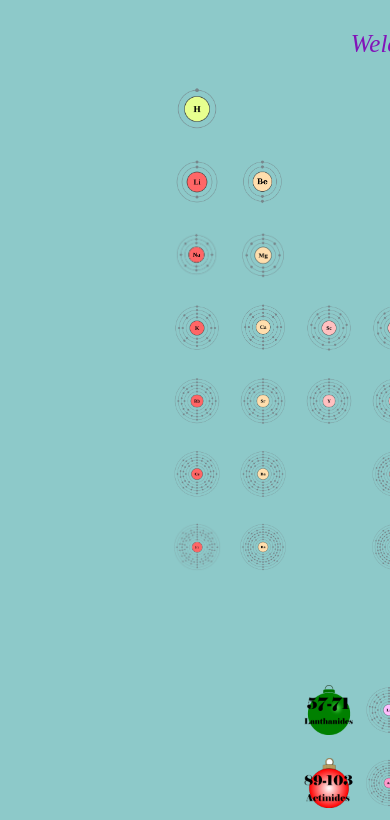
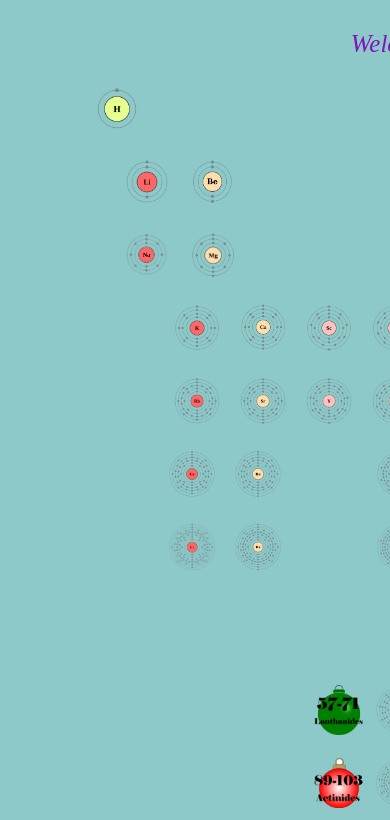
Before and after one commit to PalladiumHassium/PalladiumHassium, a plain HTML site: page index.html in a window 390 px wide. Shown: the part 95-915 px from the top of the page. Drawn offline with Linux system fonts and the light colour scheme.

Commit message:
Mobile CSS 1

```diff
--- a/style.css
+++ b/style.css
@@ -45,3 +45,12 @@ body {
     width: 50px;
     height: 50px;
   }
+
+  @media only screen and (max-width: 767px) {
+    .blank-image {
+      background-color: transparent;
+      border: none;
+      width: 72px;
+      height: 50px;
+    }
+}
```
